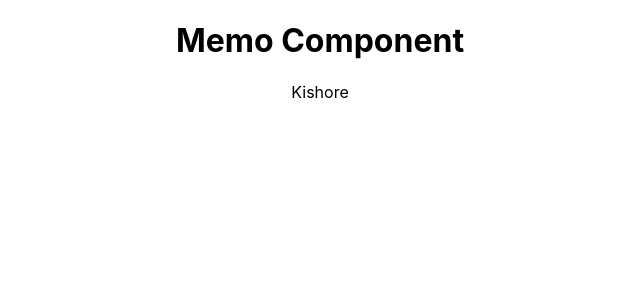
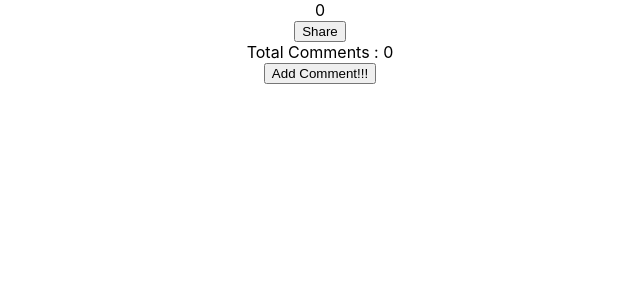
Before and after one commit to Dinesh107/RFS10amMar24Besant, a React (Create React App) app: page / in a window 1280 px wide. Shown: the top 300 px of the page, without its empty margins (320-960 px from the left). Built offline with nearby package versions, Linux system fonts and the light colour scheme.

Commit message:
SixthCommit

```diff
--- a/src/App.js
+++ b/src/App.js
@@ -16,12 +16,24 @@ import FragmentsPractice from './Components/FragmentsPractice';
 import PureCompPractice from './Components/PureCompPractice';
 import NormalClassComp from './Components/NormalClassComp';
 import ParentForMemoComp from './Components/ParentForMemoComp';
+import ShareCountHocPractice from './Components/ShareCountHocPractice';
+import CommentCountHocPractice from './Components/CommentCountHocPractice';
+import EnhanceShares from './Components/ShareCountHocPractice';
+import EnhanceComments from './Components/CommentCountHocPractice';
 
 function App() {
   return (
     <div className='App'>
 
-      <ParentForMemoComp/>
+      <EnhanceShares/>
+
+      <EnhanceComments/>
+
+      {/* <ShareCountHocPractice/> */}
+
+      {/* <CommentCountHocPractice/> */}
+
+      {/* <ParentForMemoComp/> */}
 
       {/* <NormalClassComp/> */}
 
--- /dev/null
+++ b/src/Components/CommentCountHocPractice.js
@@ -0,0 +1,18 @@
+import React, { Component } from "react";
+import HOC from "./HocPractice";
+
+class CommentCountHocPractice extends Component {
+  render() {
+    return (
+      <div>
+        Total Comments : {this.props.countNumber}
+        <br />
+        <button onClick={this.props.handleClick}>Add Comment!!!</button>
+      </div>
+    );
+  }
+}
+
+const EnhanceComments = HOC(CommentCountHocPractice);
+
+export default EnhanceComments;
--- /dev/null
+++ b/src/Components/HocPractice.js
@@ -0,0 +1,50 @@
+import React, { Component } from 'react'
+
+
+
+const HOC = (Component, data) => {
+
+  return class extends React.Component {
+
+    constructor(props) {
+        super(props)
+
+        this.state = {
+           count:0,
+        }
+      }
+
+      handleClick = () => {
+
+         this.setState({
+
+            count: this.state.count + 1,
+
+         })
+
+      }
+
+      render() {
+
+         return (
+
+
+              <Component
+
+              countNumber={this.state.count}
+
+              handleClick={this.handleClick}
+
+              />
+
+
+         )
+
+      }
+
+  }
+
+
+}
+
+export default HOC
--- /dev/null
+++ b/src/Components/ShareCountHocPractice.js
@@ -0,0 +1,22 @@
+import React, { Component } from 'react'
+import HOC from './HocPractice'
+
+class ShareCountHocPractice extends Component {
+
+  render() {
+    return (
+      <div>
+         {this.props.countNumber}
+
+         <br />
+
+         <button onClick={this.props.handleClick} >Share</button>
+
+      </div>
+    )
+  }
+}
+
+const EnhanceShares = HOC(ShareCountHocPractice);
+
+export default EnhanceShares;
```
